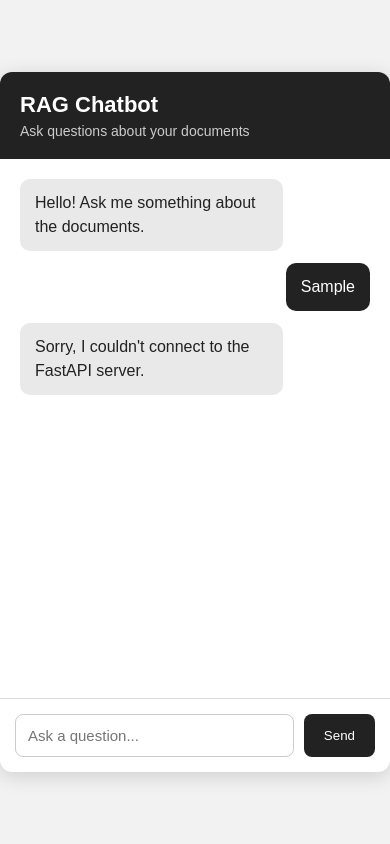
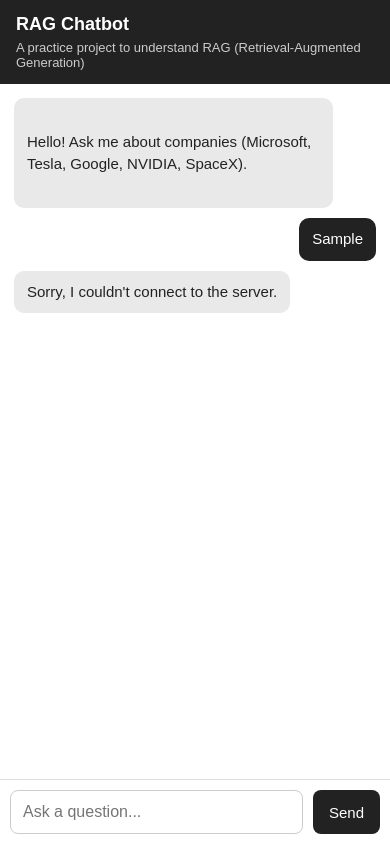
Before and after one commit to Atif-khan-prog/Agentic-AI, a plain HTML site: page Ingestion Pipeline/frontend/index.html in a window 390 px wide. Both pictures are taken after typing "Sample" into the empty fields and a click on the button "Send". Drawn offline with Linux system fonts and the light colour scheme; no server answers.

Commit message:
UI fixed

```diff
--- a/Ingestion Pipeline/frontend/index.html
+++ b/Ingestion Pipeline/frontend/index.html
@@ -14,12 +14,12 @@
 
         <div class="chat-header">
             <h1>RAG Chatbot</h1>
-            <p>Ask questions about your documents</p>
+            <p>A practice project to understand RAG (Retrieval-Augmented Generation)</p>
         </div>
 
         <div id="chat-box" class="chat-box">
             <div class="message bot">
-                Hello! Ask me something about the documents.
+Hello! Ask me about companies (Microsoft, Tesla, Google, NVIDIA, SpaceX).
             </div>
         </div>
 
--- a/Ingestion Pipeline/frontend/script.js
+++ b/Ingestion Pipeline/frontend/script.js
@@ -1,3 +1,5 @@
+const API_URL = "https://agentic-ai-ativ.onrender.com";
+
 const questionInput = document.getElementById("question");
 const sendButton = document.getElementById("send-btn");
 const chatBox = document.getElementById("chat-box");
@@ -21,9 +23,17 @@ async function sendMessage() {
     sendButton.disabled = true;
     sendButton.textContent = "Thinking...";
 
+    // Render's free tier can take up to a minute to wake up
+    const wakeHint = setTimeout(() => {
+        sendButton.textContent = "Waking up server...";
+    }, 8000);
+
+    const controller = new AbortController();
+    const timeout = setTimeout(() => controller.abort(), 90000);
+
     try {
 
-        const response = await fetch("http://127.0.0.1:8000/chat", {
+        const response = await fetch(`${API_URL}/chat`, {
             method: "POST",
 
             headers: {
@@ -32,11 +42,13 @@ async function sendMessage() {
 
             body: JSON.stringify({
                 question: question
-            })
+            }),
+
+            signal: controller.signal
         });
 
         if (!response.ok) {
-            throw new Error("Server error");
+            throw new Error("Server error: " + response.status);
         }
 
         const data = await response.json();
@@ -48,12 +60,16 @@ async function sendMessage() {
 
         console.error(error);
 
-        addMessage(
-            "Sorry, I couldn't connect to the FastAPI server.",
-            "bot"
-        );
+        const msg = error.name === "AbortError"
+            ? "The server took too long to respond. Please try again."
+            : "Sorry, I couldn't connect to the server.";
+
+        addMessage(msg, "bot");
 
     } finally {
+
+        clearTimeout(wakeHint);
+        clearTimeout(timeout);
 
         sendButton.disabled = false;
         sendButton.textContent = "Send";
--- a/Ingestion Pipeline/frontend/style.css
+++ b/Ingestion Pipeline/frontend/style.css
@@ -12,12 +12,17 @@ body {
     justify-content: center;
     align-items: center;
 
-    height: 100vh;
+    min-height: 100vh;
+    min-height: 100dvh;
+    padding: 16px;
 }
 
 .chat-container {
-    width: 600px;
+    width: 100%;
+    max-width: 600px;
     height: 700px;
+    max-height: calc(100vh - 32px);
+    max-height: calc(100dvh - 32px);
 
     background: white;
     border-radius: 12px;
@@ -48,9 +53,11 @@ body {
 
 .chat-box {
     flex: 1;
+    min-height: 0;
     padding: 20px;
 
     overflow-y: auto;
+    -webkit-overflow-scrolling: touch;
 
     display: flex;
     flex-direction: column;
@@ -64,6 +71,9 @@ body {
     border-radius: 10px;
 
     line-height: 1.5;
+
+    overflow-wrap: anywhere;
+    white-space: pre-wrap;
 }
 
 .user {
@@ -89,13 +99,14 @@ body {
 
 #question {
     flex: 1;
+    min-width: 0;
 
     padding: 12px;
 
     border: 1px solid #ccc;
     border-radius: 8px;
 
-    font-size: 15px;
+    font-size: 16px;
 
     outline: none;
 }
@@ -113,6 +124,9 @@ body {
     background: #222;
     color: white;
 
+    font-size: 15px;
+    white-space: nowrap;
+
     cursor: pointer;
 }
 
@@ -124,3 +138,65 @@ body {
     background: #999;
     cursor: not-allowed;
 }
+
+
+/* Tablets and small laptops */
+@media (max-width: 768px) {
+    .chat-header h1 {
+        font-size: 20px;
+    }
+
+    .message {
+        max-width: 82%;
+    }
+}
+
+/* Phones: chat fills the whole screen */
+@media (max-width: 600px) {
+    body {
+        padding: 0;
+        align-items: stretch;
+    }
+
+    .chat-container {
+        max-width: none;
+        height: 100vh;
+        height: 100dvh;
+        max-height: none;
+
+        border-radius: 0;
+        box-shadow: none;
+    }
+
+    .chat-header {
+        padding: 14px 16px;
+    }
+
+    .chat-header h1 {
+        font-size: 18px;
+    }
+
+    .chat-header p {
+        font-size: 13px;
+    }
+
+    .chat-box {
+        padding: 14px;
+        gap: 10px;
+    }
+
+    .message {
+        max-width: 88%;
+        padding: 10px 13px;
+        font-size: 15px;
+    }
+
+    .input-area {
+        padding: 10px;
+        padding-bottom: calc(10px + env(safe-area-inset-bottom));
+    }
+
+    #send-btn {
+        padding: 12px 16px;
+    }
+}
```
